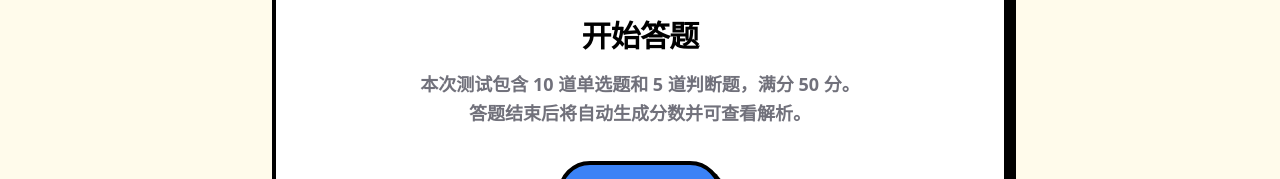
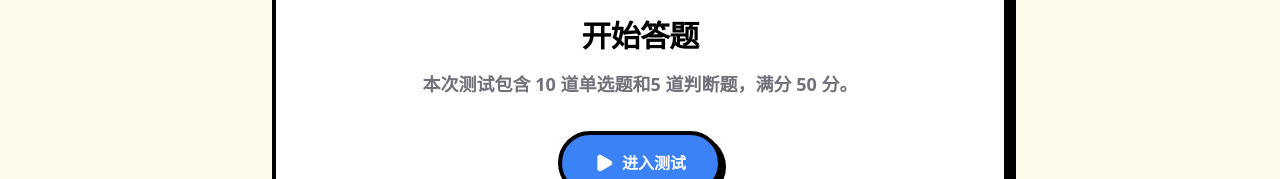
Before and after one commit to sybululu/gsep, a React (Vite) app: page / in a window 1280 px wide. Shown: the part 254-433 px from the top of the page. Built offline with nearby package versions, Linux system fonts and the light colour scheme; no server answers; the database is empty.

Commit message:
feat: 答题页面题目数量和分数改为动态计算
- 根据实际题目数据动态计算单选题和判断题数量
- 动态计算总分
- 移除硬编码的题目描述文本

```diff
--- a/src/App.tsx
+++ b/src/App.tsx
@@ -100,6 +100,13 @@ export default function App() {
   const totalQuestions = questions.length;
   const isLastQuestion = currentQuestionIndex === totalQuestions - 1;
 
+  // 动态计算各类题目数量和分数
+  const singleQuestions = questions.filter(q => q.type === 'single');
+  const tfQuestions = questions.filter(q => q.type === 'tf');
+  const singleCount = singleQuestions.length;
+  const tfCount = tfQuestions.length;
+  const totalScore = questions.reduce((sum, q) => sum + q.score, 0);
+
   const handleOpenImageMatcher = async () => {
     const pwd = window.prompt("请输入管理员密码：");
     if (!pwd) return;
@@ -154,8 +161,6 @@ export default function App() {
     });
     return score;
   };
-
-  const totalScore = questions.reduce((sum, q) => sum + q.score, 0);
 
   if (loading) {
     return (
@@ -216,7 +221,7 @@ export default function App() {
             </div>
             <h2 className="text-3xl font-black uppercase tracking-tight text-black mb-4">开始答题</h2>
             <p className="text-lg font-bold text-zinc-500 mb-8 max-w-md mx-auto leading-relaxed">
-              本次测试包含 10 道单选题和 5 道判断题，满分 50 分。答题结束后将自动生成分数并可查看解析。
+              本次测试包含 {singleCount > 0 ? `${singleCount} 道单选题` : ''}{singleCount > 0 && tfCount > 0 ? '和' : ''}{tfCount > 0 ? `${tfCount} 道判断题` : ''}{totalQuestions > 0 ? `，满分 ${totalScore} 分` : '。暂无题目可作答'}。
             </p>
             <button
               onClick={handleStart}
```
